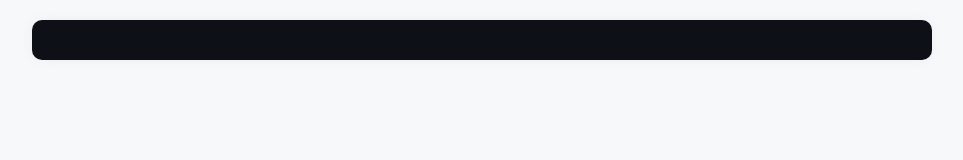
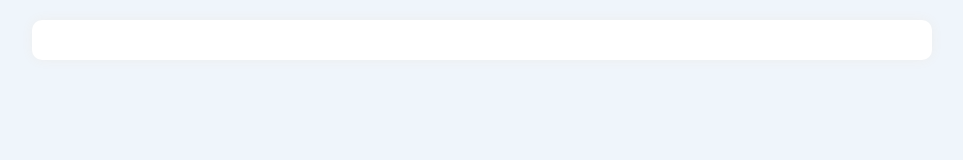
Before and after one commit to zhou3636/blog, a website: page docs/view.html in a window 1280 px wide. Shown: the whole page, without its empty margins (158-1121 px from the left). Drawn offline with Linux system fonts and the dark colour scheme.

Commit message:
Update md.css

```diff
--- a/docs/css/md.css
+++ b/docs/css/md.css
@@ -9,12 +9,14 @@
     padding: 0;
     box-sizing: border-box;
 }
+
 body {
     margin: 20px;
     display: flex;
     justify-content: center;
-    background: #f6f8fa;
+    background: #EFF5FB;
 }
+
 .markdown-body {
     box-shadow: 0 0 12px #eee;
     border-radius: 10px;
@@ -36,6 +38,7 @@ body {
         border-radius: 0px;
     }
 }
+
 .markdown-body {
     --base-size-4: 0.25rem;
     --base-size-8: 0.5rem;
@@ -48,66 +51,6 @@ body {
     --fontStack-monospace: ui-monospace, SFMono-Regular, SF Mono, Menlo, Consolas, Liberation Mono, monospace;
     --fgColor-accent: Highlight
 }
-
-@media (prefers-color-scheme:dark) {
-
-    .markdown-body,
-    [data-theme=dark] {
-        color-scheme: dark;
-        --focus-outlineColor: #1f6feb;
-        --fgColor-default: #f0f6fc;
-        --fgColor-muted: #9198a1;
-        --fgColor-accent: #4493f8;
-        --fgColor-success: #3fb950;
-        --fgColor-attention: #d29922;
-        --fgColor-danger: #f85149;
-        --fgColor-done: #ab7df8;
-        --bgColor-default: #0d1117;
-        --bgColor-muted: #151b23;
-        --bgColor-neutral-muted: #656c7633;
-        --bgColor-attention-muted: #bb800926;
-        --borderColor-default: #3d444d;
-        --borderColor-muted: #3d444db3;
-        --borderColor-neutral-muted: #3d444db3;
-        --borderColor-accent-emphasis: #1f6feb;
-        --borderColor-success-emphasis: #238636;
-        --borderColor-attention-emphasis: #9e6a03;
-        --borderColor-danger-emphasis: #da3633;
-        --borderColor-done-emphasis: #8957e5;
-        --color-prettylights-syntax-comment: #9198a1;
-        --color-prettylights-syntax-constant: #79c0ff;
-        --color-prettylights-syntax-constant-other-reference-link: #a5d6ff;
-        --color-prettylights-syntax-entity: #d2a8ff;
-        --color-prettylights-syntax-storage-modifier-import: #f0f6fc;
-        --color-prettylights-syntax-entity-tag: #7ee787;
-        --color-prettylights-syntax-keyword: #ff7b72;
-        --color-prettylights-syntax-string: #a5d6ff;
-        --color-prettylights-syntax-variable: #ffa657;
-        --color-prettylights-syntax-brackethighlighter-unmatched: #f85149;
-        --color-prettylights-syntax-brackethighlighter-angle: #9198a1;
-        --color-prettylights-syntax-invalid-illegal-text: #f0f6fc;
-        --color-prettylights-syntax-invalid-illegal-bg: #8e1519;
-        --color-prettylights-syntax-carriage-return-text: #f0f6fc;
-        --color-prettylights-syntax-carriage-return-bg: #b62324;
-        --color-prettylights-syntax-string-regexp: #7ee787;
-        --color-prettylights-syntax-markup-list: #f2cc60;
-        --color-prettylights-syntax-markup-heading: #1f6feb;
-        --color-prettylights-syntax-markup-italic: #f0f6fc;
-        --color-prettylights-syntax-markup-bold: #f0f6fc;
-        --color-prettylights-syntax-markup-deleted-text: #ffdcd7;
-        --color-prettylights-syntax-markup-deleted-bg: #67060c;
-        --color-prettylights-syntax-markup-inserted-text: #aff5b4;
-        --color-prettylights-syntax-markup-inserted-bg: #033a16;
-        --color-prettylights-syntax-markup-changed-text: #ffdfb6;
-        --color-prettylights-syntax-markup-changed-bg: #5a1e02;
-        --color-prettylights-syntax-markup-ignored-text: #f0f6fc;
-        --color-prettylights-syntax-markup-ignored-bg: #1158c7;
-        --color-prettylights-syntax-meta-diff-range: #d2a8ff;
-        --color-prettylights-syntax-sublimelinter-gutter-mark: #3d444d
-    }
-}
-
-@media (prefers-color-scheme:light) {
 
 .markdown-body,
 [data-theme=light] {
@@ -163,7 +106,7 @@ body {
     --color-prettylights-syntax-meta-diff-range: #8250df;
     --color-prettylights-syntax-sublimelinter-gutter-mark: #818b98
 }
-}
+
 
 .markdown-body {
     -ms-text-size-adjust: 100%;
```
Lines whose indentation alone changed are shown as unchanged.
